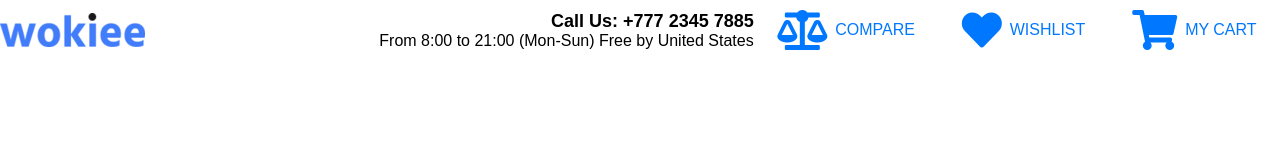
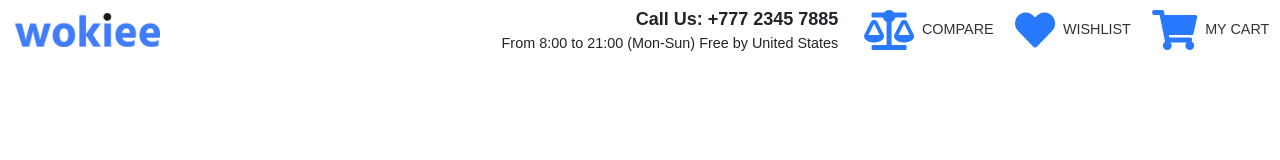
Before and after one commit to ngmitan149/Web, a plain HTML site: page views/components/header/index.html in a window 1280 px wide. Drawn offline with Linux system fonts and the light colour scheme.

Commit message:
add boostrap to header

```diff
--- a/views/components/header/header.css
+++ b/views/components/header/header.css
@@ -11,14 +11,12 @@ a {
     display: inline-block;
 }
 
-a:hover {
-    color: #07f;
-}
 
 .header-wrapper {
-    display: flex;
+    display: none;
     flex-direction: row;
     height: 60px;
+    font-size: 0.9rem;
 }
 
 .header-wrapper > div {
@@ -39,20 +37,19 @@ a:hover {
 .header-wrapper > div a {
     display: flex;
     align-items: center;
-    color: #07f;
     text-transform: uppercase;
 }
 
-.header-wrapper > div a:hover {
+.header-wrapper > div i {
+    color: #2879fe;
+}
+
+.header-wrapper > div a:hover i{
     color: #333;
 }
 
 .header-wrapper > div i {
     font-size: 40px;
-}
-
-.header-wrapper > .flex-grow-4 {
-    flex-grow: 4;
 }
 
 .header-wrapper > .header-logo{
--- a/views/components/header/index.html
+++ b/views/components/header/index.html
@@ -1,10 +1,11 @@
+<link rel="stylesheet" href="/assets/css/bootstrap.min.css">
 <link rel="stylesheet" href="/assets/css/all.css">
 <link rel="stylesheet" href="./header.css">
-<div class="header-wrapper">
-    <div class="header-logo">
+<div class="header-wrapper .row d-lg-flex">
+    <div class="header-logo col-md-2">
         <a href="#"><img src="/assets/images/Logo_145x.webp" alt="logo"></a>
     </div>
-    <div class="header-desc flex-grow-4">
+    <div class="header-desc col-md-6">
         <p class="title">Call Us: +777 2345 7885</p>
         <p>From 8:00 to 21:00 (Mon-Sun) Free by United States</p>
     </div>
```
